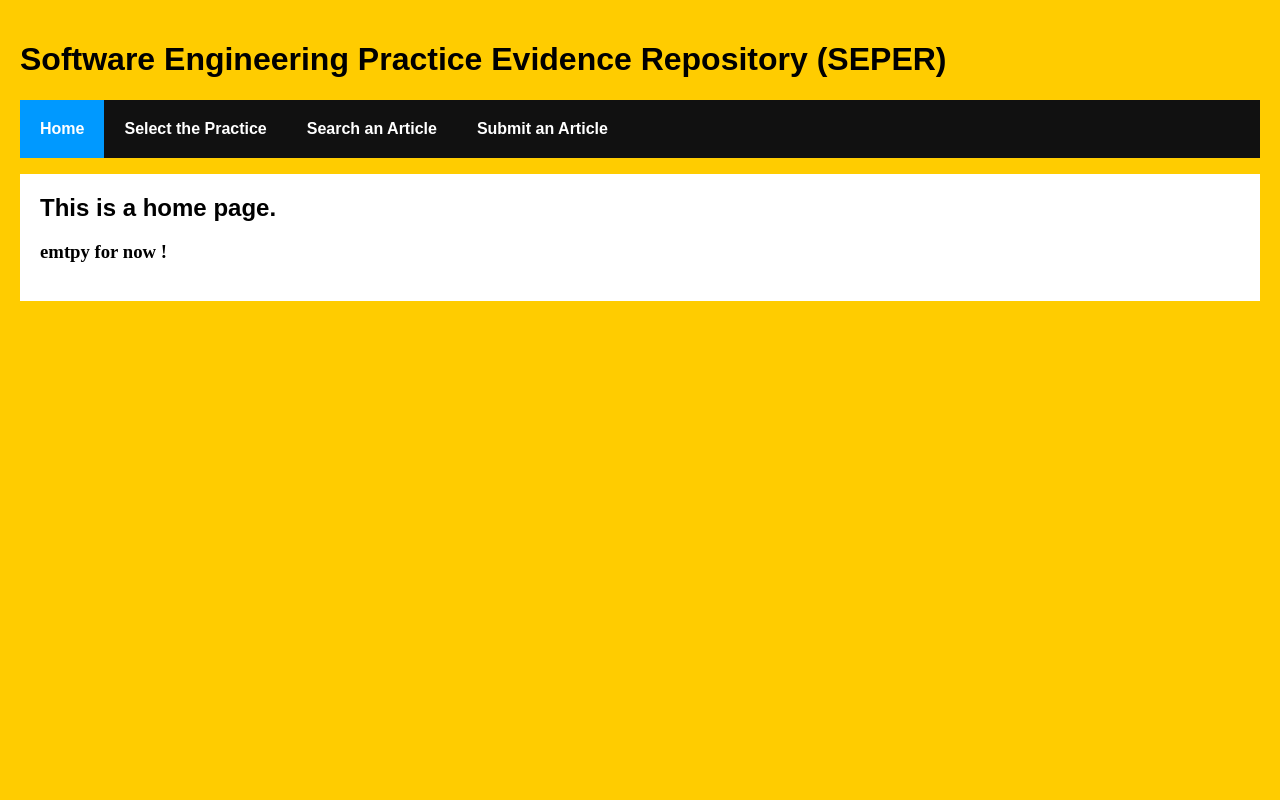
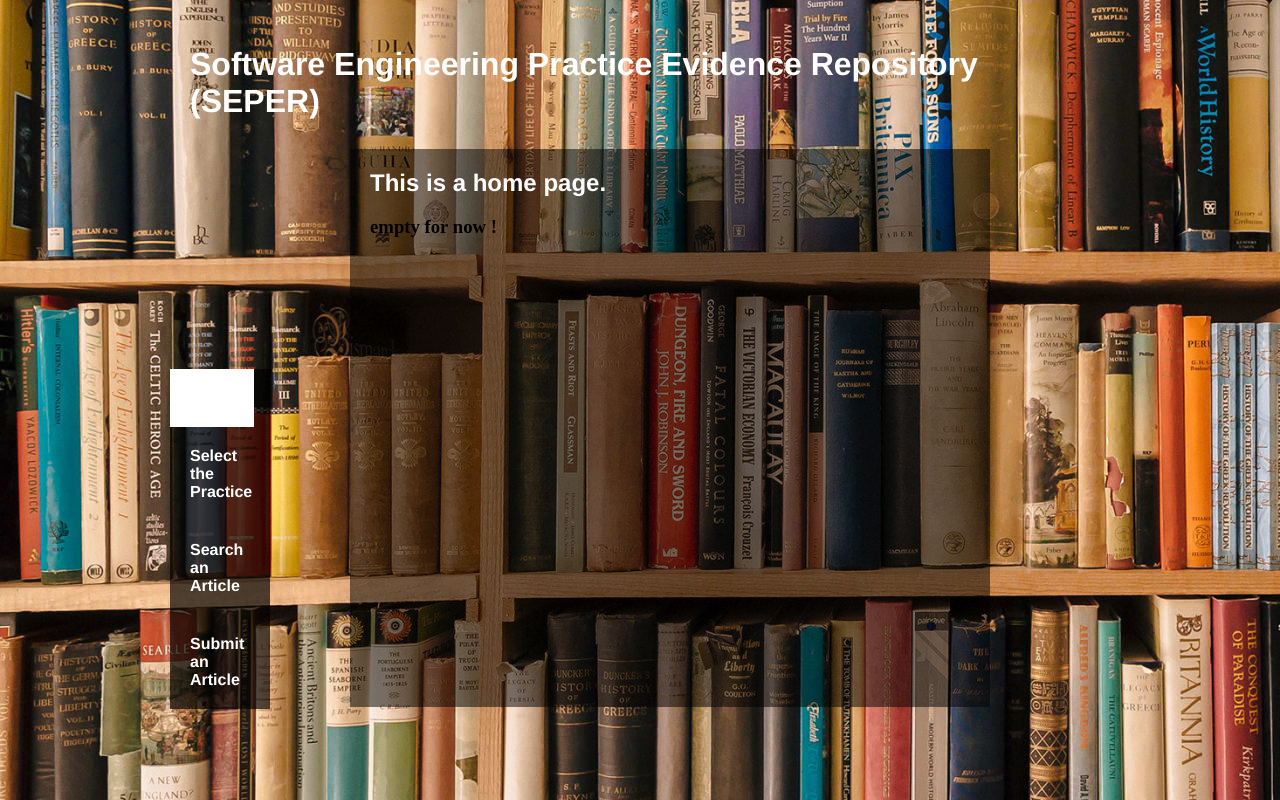
Before and after one commit to feederze/2022_S1_CISE_Assignment1B_Group10, a React (Create React App) app in the folder frontend/: page / in a window 1280 px wide. Built offline with nearby package versions, Linux system fonts and the light colour scheme.

Commit message:
Quick Updated: web's UI

```diff
--- a/frontend/src/index.css
+++ b/frontend/src/index.css
@@ -1,18 +1,33 @@
 body {
-  background-color: #FFCC00;
-  padding: 20px;
-  margin: 0;
+  background-image: url(bg.jpg);
+  background-color: bisque;
+  width: 900px;
+  height: 750px;
+  margin: auto;
+  position: absolute;
+  top: 0;
+  left: 0;
+  right: 0;
+  bottom: 0;
 }
+
 h1, h2, p, ul, li {
-  font-family: sans-serif;
+  font-family: Helvetica;
+  color: #FFF;
 }
+
 ul.header li {
   display: inline;
   list-style-type: none;
   margin: 0;
 }
 ul.header {
-  background-color: #111;
+  background-color: rgba(0, 0, 0, 0.678);
+  width: 100px;
+  height: 560;
+  position: absolute;
+  right: 820px;
+  bottom: 50px;
   padding: 0;
 }
 ul.header li a {
@@ -23,7 +38,12 @@ ul.header li a {
   display: inline-block;
 }
 .content {
-  background-color: #FFF;
+  background-color: rgba(0, 0, 0, 0.514);
+  width: 600px;
+  height: 518px;
+  position: absolute;
+  left: 160px;
+  top: 124px;
   padding: 20px;
 }
 .content h2 {
@@ -34,5 +54,5 @@ ul.header li a {
   margin-bottom: 10px;
 }
 .active {
-  background-color: #0099FF;
+  background-color: #FFF;
 }
--- a/frontend/src/pages/Home.js
+++ b/frontend/src/pages/Home.js
@@ -4,7 +4,7 @@ function Home ()  {
     return (
       <div>
         <h2>This is a home page.</h2>
-        <h3> emtpy for now ! </h3>
+        <h3> empty for now ! </h3>
       </div>
     );
   }
```
Also changed, not shown: frontend/src/bg.jpg (added).
